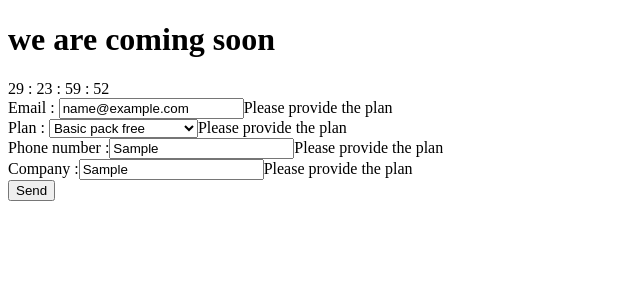
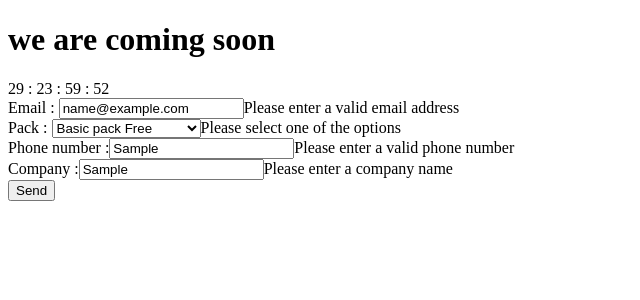
Before and after one commit to Hcmwebs/officelite-coming-soon-site, a React (Vite) app: page / in a window 1280 px wide. Both pictures are taken after typing "name@example.com", "Sample", "Sample" into the empty fields and a click on the button "Send". Shown: the top 300 px of the page, without its empty margins (0-640 px from the left). Built offline with nearby package versions, Linux system fonts and the light colour scheme.

Commit message:
Working on the inputs error message
Signed-off-by: Heze <64218603+Hcmwebs@users.noreply.github.com>

```diff
--- a/src/components/Form.jsx
+++ b/src/components/Form.jsx
@@ -1,7 +1,6 @@
 import React, { useState } from 'react'
 
 const initialValues = { email: '', plan: '', phone: '', company: '' }
-
 const Form = () => {
 	const [values, setValues] = useState(initialValues)
 	const [error, setError] = useState('')
@@ -13,16 +12,13 @@ const Form = () => {
 	}
 	const handleSubmit = (e) => {
 		e.preventDefault()
-		for (let name in values) {
-			if (values[name] === '') {
-				setError(`Please provide the ${name}`)
-				return
-			}
+		if (values.email && values.pack && values.phone && values.company) {
+			setError('')
+			const newRegister = { ...values, id: new Date().getTime().toString() }
+			setRegisters([...registers, newRegister])
+			setValues({ email: '', plan: '', phone: '', company: '' })
 		}
-		setError('')
-		const newRegister = { ...values, id: new Date().getTime().toString() }
-		setRegisters([...registers, newRegister])
-		setValues({ email: '', plan: '', phone: '', company: '' })
+		setError(`Please ${values[name]} is required!`)
 	}
 	return (
 		<>
@@ -36,23 +32,21 @@ const Form = () => {
 						value={values.email}
 						placeholder='email.email.com'
 						onChange={handleChange}
-						required
 					/>
-					{error && <span>{error}</span>}
+					{error && <span>Please enter a valid email address </span>}
 				</div>
 				<div className='form-group'>
-					<label htmlFor='plan'>Plan : </label>
+					<label htmlFor='pack'>Pack : </label>
 					<select
-						name='plan'
-						id='plan'
-						placeholder='Basic pack free'
-						value={values.plan}
+						name='pack'
+						id='pack'
+						value={values.pack}
 						onChange={handleChange}>
-						<option value='Basic pack free'>Basic pack free</option>
+						<option value='Basic pack free'>Basic pack Free</option>
 						<option value='Pro Pack $9.99'>Pro Pack $9.99</option>
 						<option value='Ultimate Pack $19.99'>Ultimate Pack $19.99</option>
 					</select>
-					{error && <span>{error}</span>}
+					{error && <span>Please select one of the options</span>}
 				</div>
 				<div className='form-group'>
 					<label htmlFor='phone'>Phone number :</label>
@@ -64,7 +58,7 @@ const Form = () => {
 						onChange={handleChange}
 						id='phone'
 					/>
-					{error && <span>{error}</span>}
+					{error && <span>Please enter a valid phone number</span>}
 				</div>
 				<div className='form-group'>
 					<label htmlFor='company'>Company :</label>
@@ -76,10 +70,24 @@ const Form = () => {
 						onChange={handleChange}
 						id='company'
 					/>
-					{error && <span>{error}</span>}
+					{error && <span>Please enter a company name</span>}
 				</div>
+
 				<button className='submit'>Send</button>
 			</form>
+			<div>
+				{registers.map((entry) => {
+					const { id, company, phone, pack, email } = entry
+					return (
+						<div key={id}>
+							<h4>{company}</h4>
+							<h4>{email}</h4>
+							<h4>{phone}</h4>
+							<h4>{pack}</h4>
+						</div>
+					)
+				})}
+			</div>
 		</>
 	)
 }
```
